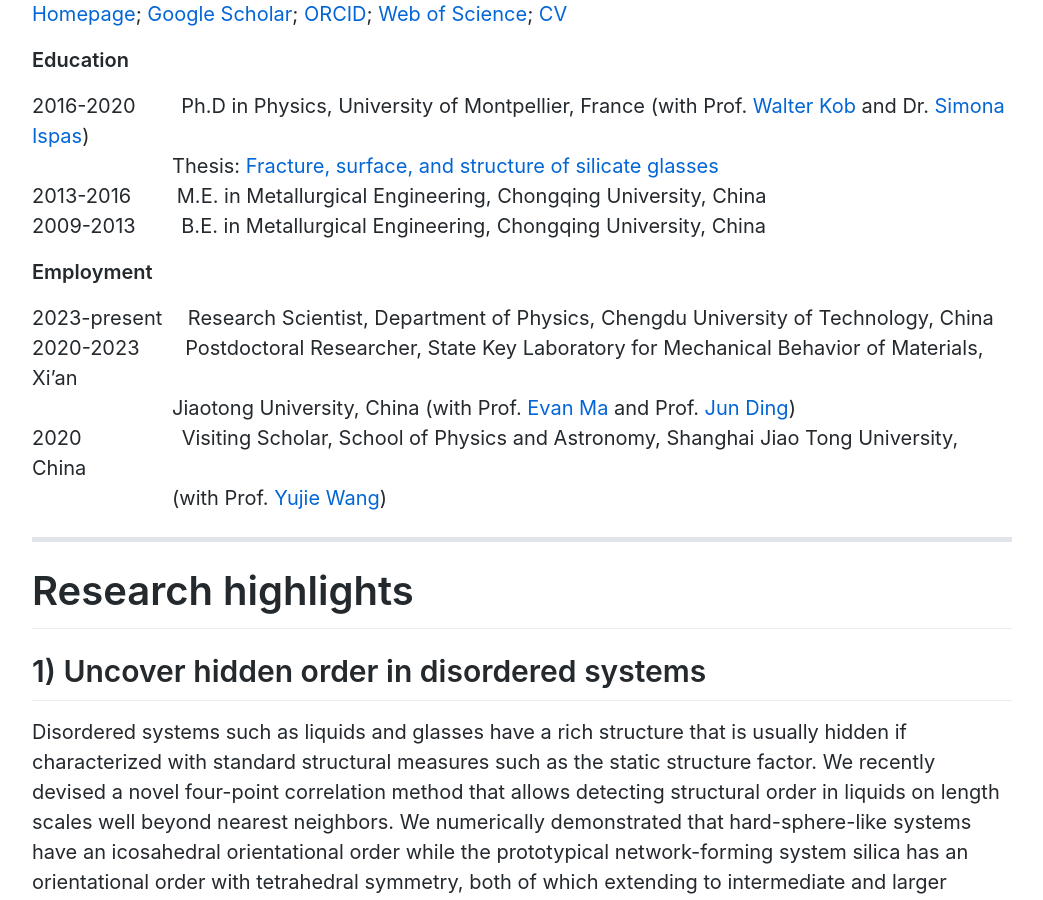
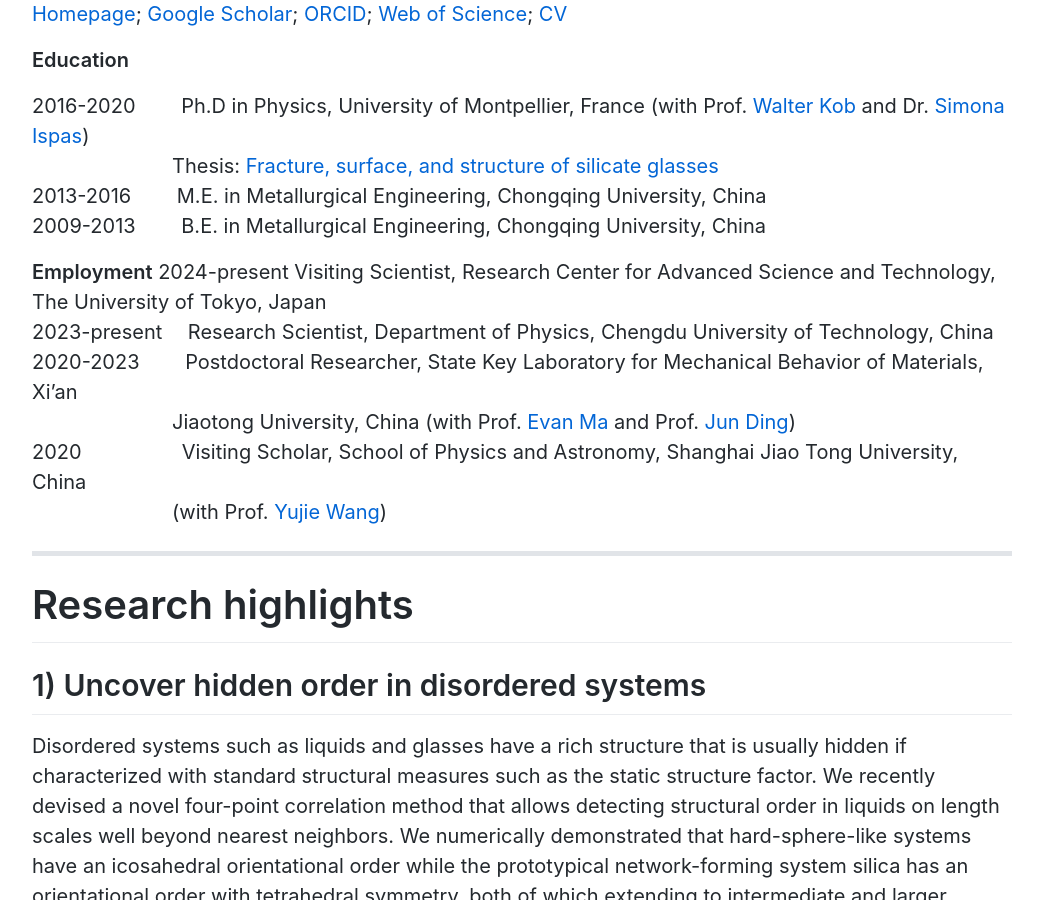
Before and after one commit to zhenzhang1991/zhenzhang1991.github.io, a Jekyll site: the page built from index.md, in a window 1280 px wide and 900 px high, scrolled down 590 px. Shown: the whole window, without its empty margins (118-1161 px from the left). Built offline with Jekyll 4.4.1, drawn with Linux system fonts in a browser that asks for light colours; Markdown is read by kramdown in place of the engine named in the settings; comment, search, counter and statistics services are not loaded.

Commit message:
Update index.md

```diff
--- a/index.md
+++ b/index.md
@@ -26,7 +26,7 @@ Email: zhen.zhang@cdut.edu.cn<br>
 
 
 **Employment**
-
+2024-present  Visiting Scientist, Research Center for Advanced Science and Technology, The University of Tokyo, Japan <br>
 2023-present  Research Scientist, Department of Physics, Chengdu University of Technology, China <br>
 2020-2023   Postdoctoral Researcher, State Key Laboratory for Mechanical Behavior of Materials, Xi’an <br>
        Jiaotong University, China (with Prof. [Evan Ma](https://scholar.google.com/citations?user=wvnI5qIAAAAJ&hl=en) and Prof. [Jun Ding](http://gr.xjtu.edu.cn/en/web/dingsn/home)) <br>
```
